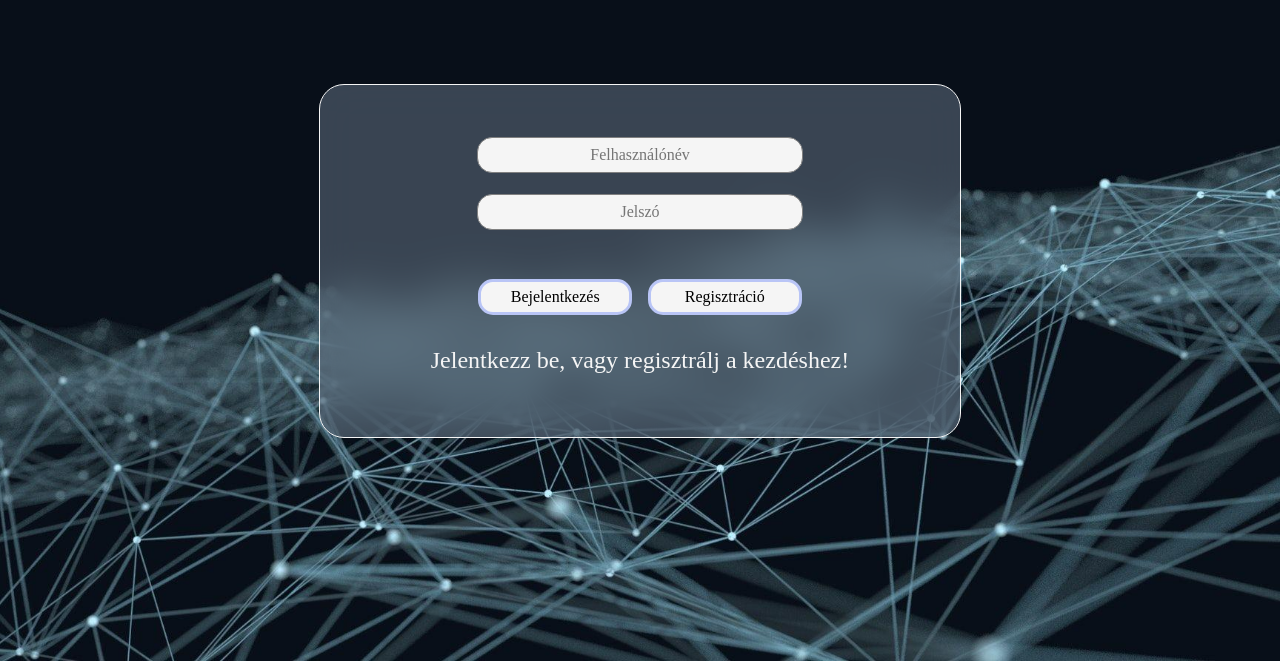
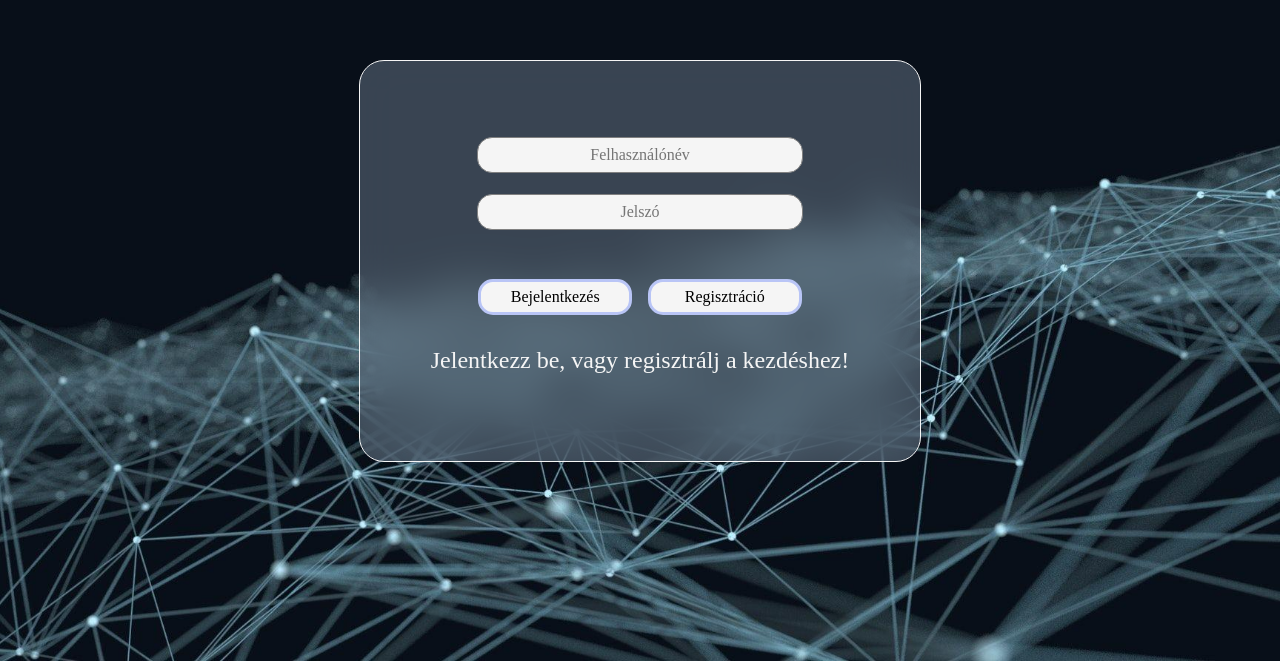
Before and after one commit to JavaJedik/MNIST, a React (Create React App) app in the folder client/: page /login in a window 1280 px wide. Shown: the part 139-800 px from the top of the page. Built offline with nearby package versions, Linux system fonts and the light colour scheme.

Commit message:
Újabb javítások a stílusoknál

```diff
--- a/client/src/components/styles.css
+++ b/client/src/components/styles.css
@@ -93,8 +93,8 @@ Login Styles
     top: 50%;
     left: 50%;
     transform: translate(-50%, -50%);
-    width: 40em;
-    height: 22em;
+    width: 35em;
+    height: 25em;
     border-radius: 25px;
     z-index: 0;
 }
```
